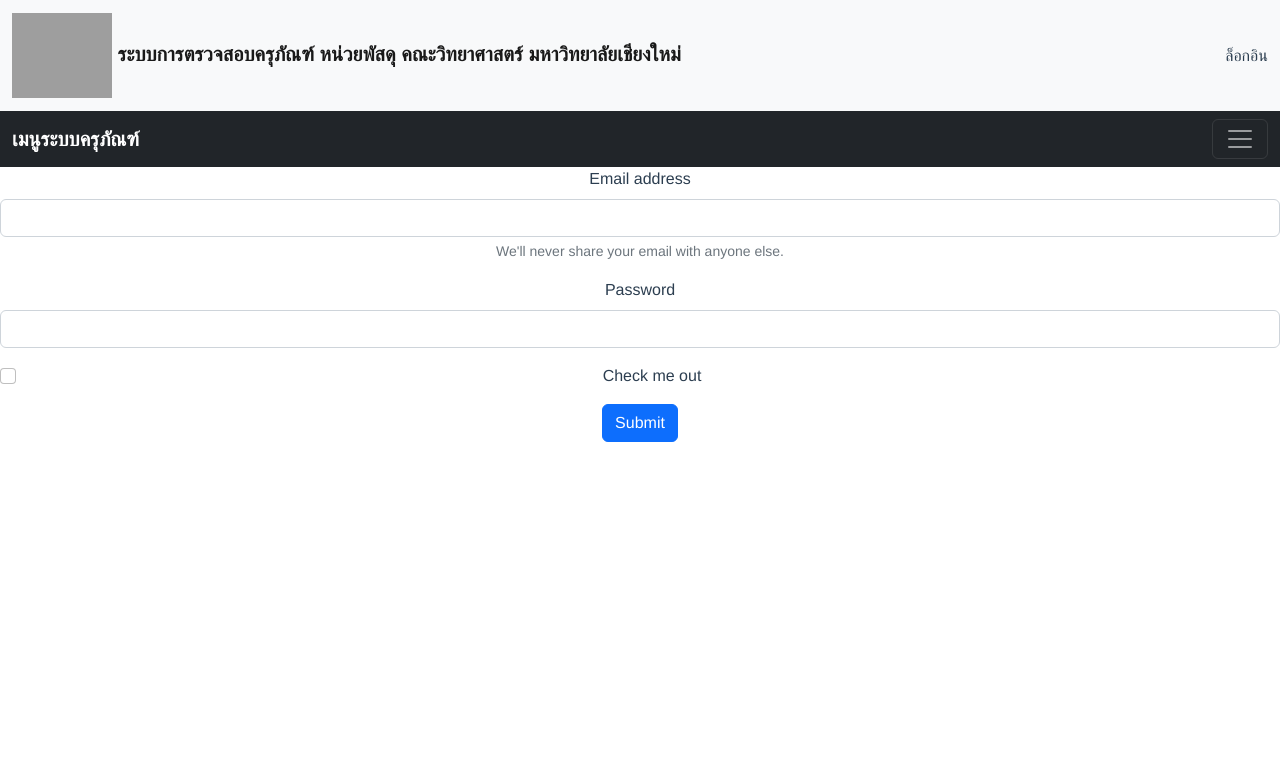
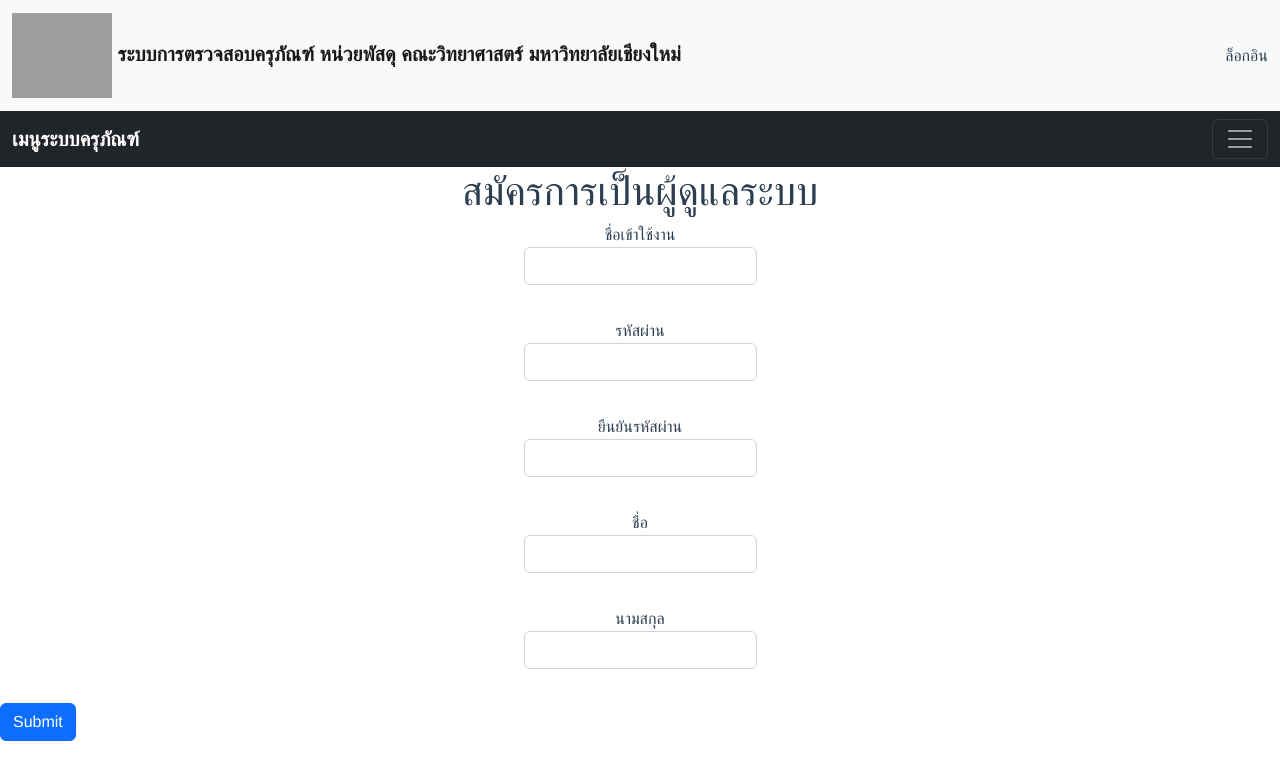
Before and after one commit to Boonsrp029/SeniorProject_Acer, a Vue app: page /#/register in a window 1280 px wide. Shown: the top 780 px of the page. Built offline with nearby package versions, Linux system fonts and the light colour scheme; grey boxes are pictures that could not be loaded.

Commit message:
Update 13 Oct

```diff
--- a/src/App.vue
+++ b/src/App.vue
@@ -24,7 +24,7 @@
         <div class="collapse navbar-collapse" id="navbarSupportedContent">
           <ul class="navbar-nav me-auto mb-2 mb-lg-0">
             <li class="nav-item">
-              <a class="nav-link" href="#">หน้าหลัก</a>
+              <a class="nav-link" href="/">หน้าหลัก</a>
             </li>
             <li class="nav-item">
               <a class="nav-link" href="#" @click="isAdmin">ลงทะเบียนครุภัณฑ์</a>
--- a/src/components/LoginForm.vue
+++ b/src/components/LoginForm.vue
@@ -1,5 +1,5 @@
 <template>
-  <div class="container">
+  <div class="login">
     <h1>ยินดีต้อนรับเข้าสู่ระบบ</h1>
     <br />
     <p>กรุณา Login เพื่อเข้าใช้งานระบบ</p>
@@ -29,8 +29,8 @@
         </form>
       </div>
       <div class="dropdown-divider"></div>
-        <a class="dropdown-item" href="register">สมัครเป็นผู้ดูแลระบบ</a>
-        <a class="dropdown-item" href="forgot">ลืมรหัสผ่าน</a>
+        <a class="dropdown-item" href="#/register">สมัครเป็นผู้ดูแลระบบ</a>
+        <a class="dropdown-item" href="/forgot">ลืมรหัสผ่าน</a>
     </div>
   </div>
 </template>
--- a/src/components/SignupForm.vue
+++ b/src/components/SignupForm.vue
@@ -1,28 +1,63 @@
 <template>
+    <h1>สมัครการเป็นผู้ดูแลระบบ</h1>
     <form>
         <div class="mb-3">
-            <label for="exampleInputEmail1" class="form-label">Email address</label>
-            <input type="email" class="form-control" id="exampleInputEmail1" aria-describedby="emailHelp" />
-            <div id="emailHelp" class="form-text">
-                We'll never share your email with anyone else.
-            </div>
+            <label class="form-label">ชื่อเข้าใช้งาน
+                <input type="text" class="form-control" v-model="admindata.username"/>
+            </label>
         </div>
         <div class="mb-3">
-            <label for="exampleInputPassword1" class="form-label">Password</label>
-            <input type="password" class="form-control" id="exampleInputPassword1" />
+            <label class="form-label">รหัสผ่าน
+                <input type="password" class="form-control" v-model="admindata.password"/>
+            </label>
         </div>
-        <div class="mb-3 form-check">
-            <input type="checkbox" class="form-check-input" id="exampleCheck1" />
-            <label class="form-check-label" for="exampleCheck1">Check me out</label>
+        <div class="mb-3">
+            <label class="form-label">ยืนยันรหัสผ่าน
+                <input type="password" class="form-control" v-model="admindata.confirmPassword"/>
+            </label>
+        </div>
+        <div class="mb-3">
+            <label class="form-label">ชื่อ
+                <input type="text" class="form-control" v-model="admindata.firstname"/>
+            </label>
+        </div>
+        <div class="mb-3">
+            <label class="form-label">นามสกุล
+                <input type="text" class="form-control" v-model="admindata.lastname"/>
+            </label>
         </div>
         <button type="submit" class="btn btn-primary">Submit</button>
     </form>
 </template>
 
 <script>
-export default {};
+export default {
+    name: "SignupForm",
+    data(){
+        return{
+            admindata:[
+            {
+                username:"",
+                password:"",
+                confirmPassword:"",
+                firstname:"",
+                lastname:"",
+            }
+        ]
+        }
+    }
+};
 </script>
 
 <style scoped>
+    button,
+  input {
+    display: block;
+    margin-bottom: 10px;
+  }
 
+  #alert {
+    color: red;
+    margin-bottom: 10px;
+  }
 </style>
--- a/src/views/SignupPage.vue
+++ b/src/views/SignupPage.vue
@@ -1,5 +1,5 @@
 <template>
-    <div>
+    <div id="register">
         <SignupForm/>
     </div>
 </template>
```
Also changed, not shown: src/router/index.js (+4 -4 lines).
